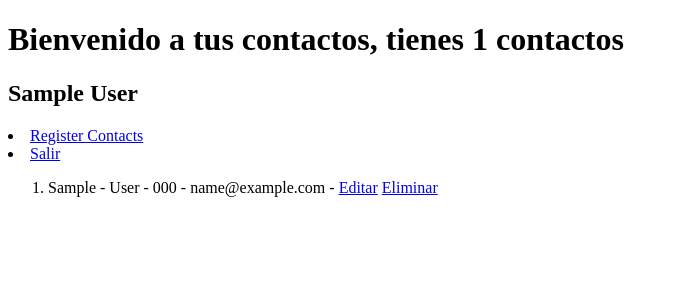
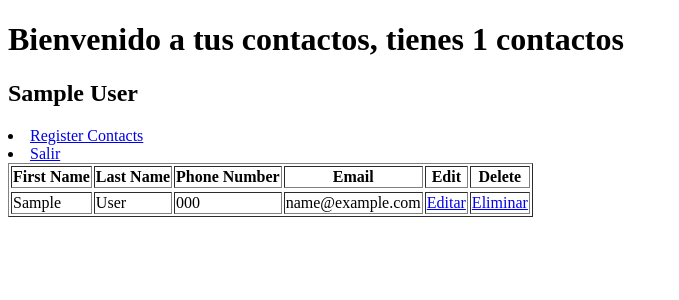
Before and after one commit to DiegoAldemar/proyecto-libreta, a Django app: page /contactos/ in a window 1280 px wide. Shown: the top 300 px of the page, without its empty margins (0-679 px from the left). Run offline with Django 3.2, Linux system fonts and the light colour scheme; a user stored in the database is signed in; tables that the repository leaves empty hold one stand-in row (values such as "Sample post").

Commit message:
contactos mostrados en forma de tabla

```diff
--- a/contactos/views.py
+++ b/contactos/views.py
@@ -51,6 +51,7 @@ def register_contacts(request):
         form = ContactosForm()
     return render(request, 'register_contactos.html', {'form':form})
 
+
 @login_required
 def edit_contact(request, id):
     contacto_editar = Contactos.objects.filter(id=id).values()
@@ -73,6 +74,7 @@ def delete_contacto(request, id):
     delete_contacto.delete()
     messages.warning(request, '¿Desea Eliminar Contacto?')
     return redirect('view_contactos')
+
 
 def register_user(request):
     if request.method == 'POST':
--- a/templates/base.html
+++ b/templates/base.html
@@ -41,7 +41,7 @@
     </div>
 
     {% block content %}
-        <form action="{% url 'login' %}" method='POST'>
+        <form action={% url 'login' %} method='POST'>
             {% csrf_token %}
             <input type="text" placeholder='Username' required='true' name='username' id='username' value=''>
             <input type="password" placeholder='Password' required='true' name='password'>
--- a/templates/view_contactos.html
+++ b/templates/view_contactos.html
@@ -27,17 +27,27 @@
 {% endblock navbar %}
 
 {% block content %}
-    <ol>
-        {% for ver_contacto in ver_contactos %}
-            <li>
-                {{ ver_contacto.first_name }} -
-                {{ ver_contacto.last_name }} -
-                {{ ver_contacto.phone_number }} -
-                {{ ver_contacto.email }} -
-                <a href={% url 'edit_contacto' ver_contacto.id %}>Editar</a>
-                <a href={% url 'delete_contacto' ver_contacto.id %}>Eliminar</a>
-                <br><br>
-            </li>
-        {% endfor %}
-    </ol>
+    <table border="1">
+        <tr>
+            {% comment %} <th>N°</th> {% endcomment %}
+            <th>First Name</th>
+            <th>Last Name</th>
+            <th>Phone Number</th>
+            <th>Email</th>
+            <th>Edit</th>
+            <th>Delete</th>
+        </tr>
+        <tr>
+            {% for ver_contacto in ver_contactos %}
+                    <tr>
+                        <td>{{ ver_contacto.first_name }}</td>
+                        <td>{{ ver_contacto.last_name }}</td>
+                        <td>{{ ver_contacto.phone_number }}</td>
+                        <td>{{ ver_contacto.email }}</td>
+                        <td><a href={% url 'edit_contacto' ver_contacto.id %}>Editar</a></td>
+                        <td><a href={% url 'delete_contacto' ver_contacto.id %}>Eliminar</a></td>
+                    </tr>
+            {% endfor %}
+        </tr>
+    </table>
 {% endblock content %}
```
